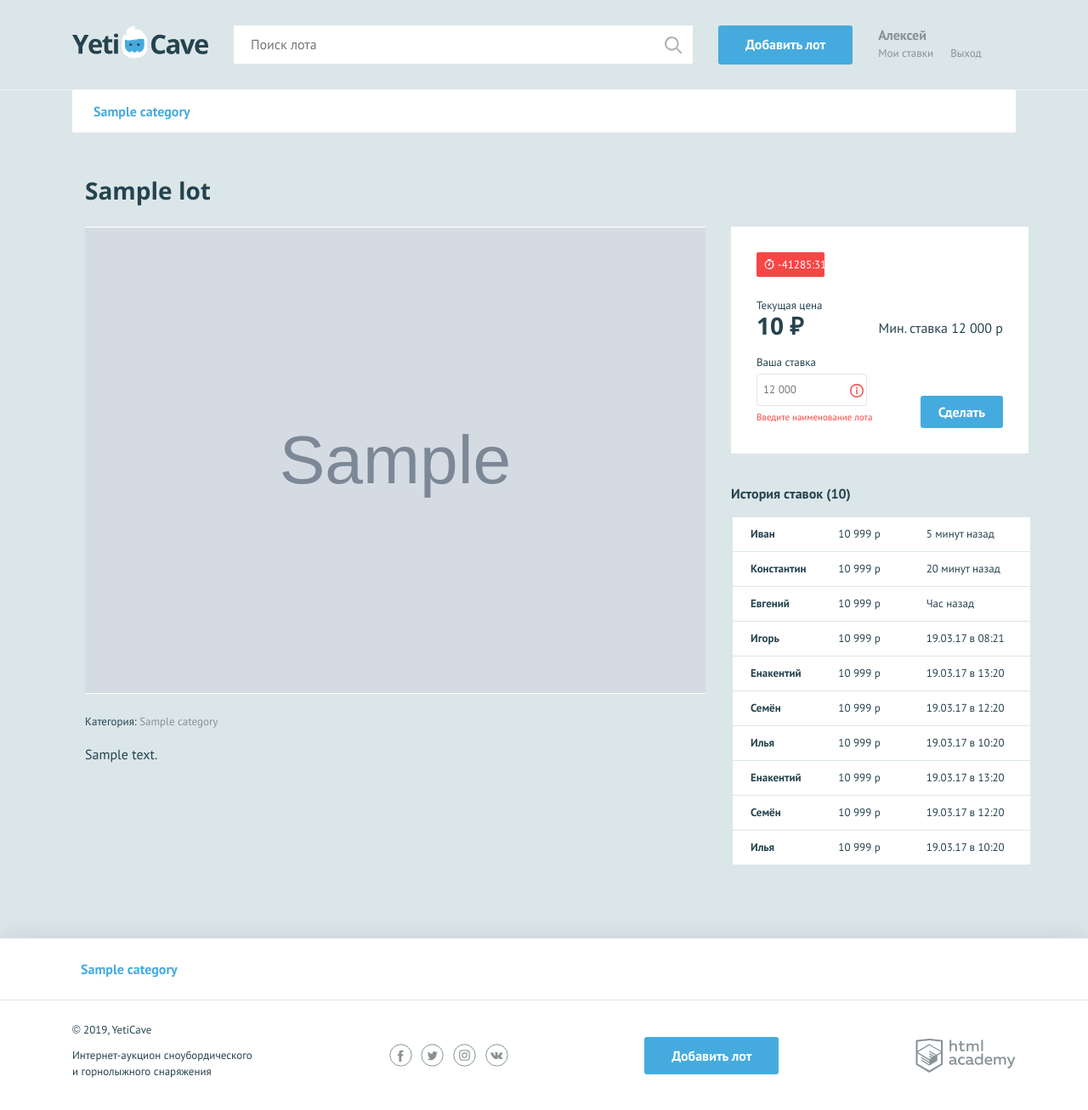
After one commit to selbststaendigkeit/yeticave, a PHP site: page /lot.php?id=1 in a window 1280 px wide. The commit adds this page. Shown: the whole page at 85% size. Run offline with PHP 8.4, Linux system fonts and the light colour scheme; tables that the repository leaves empty hold one stand-in row (values such as "Sample post"); grey boxes marked "Sample" are stand-in pictures.

Commit message:
Задание 6.7: - добавил шаблон lot_card.php; - добавил скрипт lot.php для отображение конкретного лота в зависимости от его id;

```diff
--- a/index.php
+++ b/index.php
@@ -6,7 +6,8 @@ require_once('./db_connection.php');
 
 
 $safe_lot_creation_date = mysqli_real_escape_string($db_connection, 'created_at');
-$sql_lots_query = "SELECT l.title AS title,
+$sql_lots_query = "SELECT l.id AS id,
+                          l.title AS title,
                           c.title AS category,
                           l.start_price AS price,
                           l.img_path AS image_url,
--- /dev/null
+++ b/lot.php
@@ -0,0 +1,47 @@
+<?php
+require_once('./helpers.php');
+require_once('./user_data.php');
+require_once('./custom_functions.php');
+require_once('./db_connection.php');
+
+$lot_id = filter_input(INPUT_GET, 'id', FILTER_SANITIZE_NUMBER_INT);
+
+$sql_categories_query = "SELECT title, alias
+                           FROM categories";
+$sql_categories_query_result = mysqli_query($db_connection, $sql_categories_query);
+if ($sql_categories_query_result) {
+    $good_categories = mysqli_fetch_all($sql_categories_query_result, MYSQLI_ASSOC);
+} else {
+    print('Ошибка запроса SQL: ' . mysqli_error($db_connection));
+}
+
+$sql_lot_query = "SELECT l.id AS id,
+          l.title AS title,
+          c.title AS category,
+     l.created_at AS creation_date,
+     l.expires_at AS expiration_date,
+       l.img_path AS image_url,
+        l.details AS description,
+          b.price AS current_price
+                FROM lots AS l
+          INNER JOIN categories AS c ON l.category_id = c.id
+          LEFT JOIN bets AS b ON l.id = b.lot_id
+               WHERE l.id = ?
+            ORDER BY b.price DESC";
+
+$lot_query_stmt = db_get_prepare_stmt($db_connection, $sql_lot_query, [$lot_id]);
+mysqli_stmt_execute($lot_query_stmt);
+$lot_result_object = mysqli_stmt_get_result($lot_query_stmt);
+$lot = mysqli_fetch_assoc($lot_result_object);
+
+$page_content = include_template('lot_page.php', [
+    'categories' => $good_categories,
+    'lot' => $lot
+]);
+$layout_content = include_template('layout.php', [
+    'pagetitle' => $lot['title'],
+    'content' => $page_content,
+    'categories' => $good_categories
+]);
+
+print($layout_content);
--- a/templates/lot_card.php
+++ b/templates/lot_card.php
@@ -4,7 +4,7 @@
     </div>
     <div class="lot__info">
         <span class="lot__category"><?= htmlspecialchars($lot['category']) ?></span>
-        <h3 class="lot__title"><a class="text-link" href="pages/lot.html"><?= htmlspecialchars($lot['title']) ?></a></h3>
+        <h3 class="lot__title"><a class="text-link" href="/lot.php?id=<?= intval($lot['id']) ?>"><?= htmlspecialchars($lot['title']) ?></a></h3>
         <div class="lot__state">
             <div class="lot__rate">
                 <span class="lot__amount">Стартовая цена</span>
--- /dev/null
+++ b/templates/lot_page.php
@@ -0,0 +1,105 @@
+<?php
+$hours_to_expire = get_time_to_lot_expire($lot['expiration_date'])[0];
+$minutes_to_expire = get_time_to_lot_expire($lot['expiration_date'])[1];
+?>
+
+<nav class="nav">
+    <ul class="nav__list container">
+        <?php foreach ($categories as $category): ?>
+            <li class="nav__item">
+                <a href="all-lots.html"><?= $category['title'] ?></a>
+            </li>
+        <?php endforeach; ?>
+    </ul>
+</nav>
+<section class="lot-item container">
+    <h2><?= $lot['title'] ?></h2>
+    <div class="lot-item__content">
+        <div class="lot-item__left">
+            <div class="lot-item__image">
+                <img src="../<?= $lot['image_url'] ?>" width="730" height="548" alt="Сноуборд">
+            </div>
+            <p class="lot-item__category">Категория: <span><?= $lot['category'] ?></span></p>
+            <p class="lot-item__description"><?= $lot['description'] ?></p>
+        </div>
+        <div class="lot-item__right">
+            <div class="lot-item__state">
+                <div class="lot-item__timer timer<?php if ($hours_to_expire < 1): ?> timer--finishing<?php endif; ?>">
+                    <?=$hours_to_expire ?>:<?=$minutes_to_expire ?>
+                </div>
+                <div class="lot-item__cost-state">
+                    <div class="lot-item__rate">
+                        <span class="lot-item__amount">Текущая цена</span>
+                        <span class="lot-item__cost"><?= format_price_number($lot['current_price']) ?></span>
+                    </div>
+                    <div class="lot-item__min-cost">
+                        Мин. ставка <span>12 000 р</span>
+                    </div>
+                </div>
+                <form class="lot-item__form" action="https://echo.htmlacademy.ru" method="post" autocomplete="off">
+                    <p class="lot-item__form-item form__item form__item--invalid">
+                        <label for="cost">Ваша ставка</label>
+                        <input id="cost" type="text" name="cost" placeholder="12 000">
+                        <span class="form__error">Введите наименование лота</span>
+                    </p>
+                    <button type="submit" class="button">Сделать ставку</button>
+                </form>
+            </div>
+            <div class="history">
+                <h3>История ставок (<span>10</span>)</h3>
+                <table class="history__list">
+                    <tr class="history__item">
+                        <td class="history__name">Иван</td>
+                        <td class="history__price">10 999 р</td>
+                        <td class="history__time">5 минут назад</td>
+                    </tr>
+                    <tr class="history__item">
+                        <td class="history__name">Константин</td>
+                        <td class="history__price">10 999 р</td>
+                        <td class="history__time">20 минут назад</td>
+                    </tr>
+                    <tr class="history__item">
+                        <td class="history__name">Евгений</td>
+                        <td class="history__price">10 999 р</td>
+                        <td class="history__time">Час назад</td>
+                    </tr>
+                    <tr class="history__item">
+                        <td class="history__name">Игорь</td>
+                        <td class="history__price">10 999 р</td>
+                        <td class="history__time">19.03.17 в 08:21</td>
+                    </tr>
+                    <tr class="history__item">
+                        <td class="history__name">Енакентий</td>
+                        <td class="history__price">10 999 р</td>
+                        <td class="history__time">19.03.17 в 13:20</td>
+                    </tr>
+                    <tr class="history__item">
+                        <td class="history__name">Семён</td>
+                        <td class="history__price">10 999 р</td>
+                        <td class="history__time">19.03.17 в 12:20</td>
+                    </tr>
+                    <tr class="history__item">
+                        <td class="history__name">Илья</td>
+                        <td class="history__price">10 999 р</td>
+                        <td class="history__time">19.03.17 в 10:20</td>
+                    </tr>
+                    <tr class="history__item">
+                        <td class="history__name">Енакентий</td>
+                        <td class="history__price">10 999 р</td>
+                        <td class="history__time">19.03.17 в 13:20</td>
+                    </tr>
+                    <tr class="history__item">
+                        <td class="history__name">Семён</td>
+                        <td class="history__price">10 999 р</td>
+                        <td class="history__time">19.03.17 в 12:20</td>
+                    </tr>
+                    <tr class="history__item">
+                        <td class="history__name">Илья</td>
+                        <td class="history__price">10 999 р</td>
+                        <td class="history__time">19.03.17 в 10:20</td>
+                    </tr>
+                </table>
+            </div>
+        </div>
+    </div>
+</section>
```
